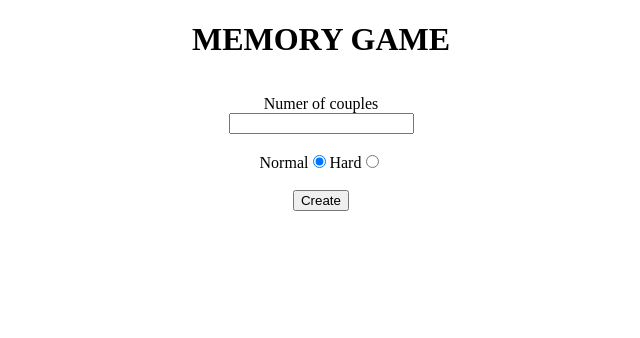
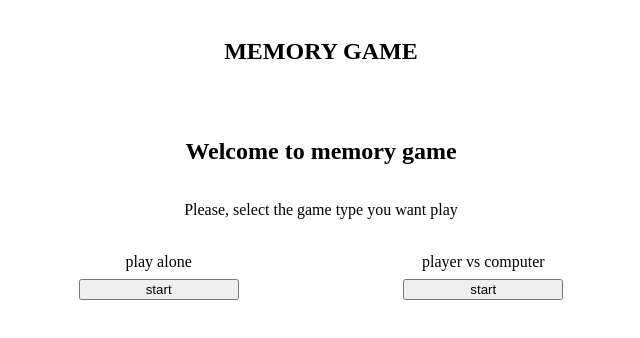
Before and after one commit to Adriordev/memory, a Vue app: page / in a window 1280 px wide. Shown: the top 338 px of the page, without its empty margins (319-959 px from the left). Built offline with nearby package versions, Linux system fonts and the light colour scheme.

Commit message:
Refactoring components to select game in 3 steps and improve css

```diff
--- a/src/App.vue
+++ b/src/App.vue
@@ -1,34 +1,85 @@
 <template>
-  <h1>MEMORY GAME</h1>
-  <Board :key="key" @handleReset="changeValueKey" />
+  <section class="main-container">
+    <header>
+      <h1>MEMORY GAME</h1>
+    </header>
+    <div class="select-game" v-if="!isVisibleGameSelector">
+      <h2>Welcome to memory game</h2>
+      <p>Please, select the game type you want play</p>
+      <br />
+      <div class="select-buttons">
+        <span>
+          <label for="play-alone"> play alone </label>
+          <br />
+          <button @click="selectGame(true)">start</button>
+        </span>
+        <span>
+          <label for="player-vs-computer"> player vs computer </label>
+          <br />
+          <button @click="selectGame(false)">start</button>
+        </span>
+      </div>
+    </div>
+    <ConfigGame :isPlayAlone="isPlayAlone" v-if="isVisibleGameSelector" />
+  </section>
 </template>
 
 <script>
 import { ref } from "@vue/reactivity";
-import Board from "./components/Board.vue";
+import ConfigGame from "./components/ConfigGame.vue";
 
 export default {
   name: "App",
   components: {
-    Board,
+    ConfigGame,
   },
   setup() {
-    const key = ref(false);
-    const changeValueKey = () => {
-      key.value = !key.value;
+    const isPlayAlone = ref();
+    const isVisibleGameSelector = ref(false);
+    const selectGame = (val) => {
+      isPlayAlone.value = val;
+      isVisibleGameSelector.value = true;
     };
     return {
-      Board,
-      changeValueKey,
-      key,
+      isPlayAlone,
+      isVisibleGameSelector,
+      selectGame,
+      ConfigGame,
     };
   },
 };
 </script>
 
 <style>
-html {
+#app {
   text-align: center;
-  margin: 0 auto;
+}
+.main-container {
+  display: grid;
+  grid-template-columns: repeat(auto-fit, minmax(3, 1fr));
+  grid-template-rows: 100px auto auto auto;
+  padding: 10px;
+  grid-template-areas:
+    "header header header"
+    ". select-game ."
+    ". config-game ."
+    "board board board";
+}
+header {
+  grid-area: header;
+}
+.select-game {
+  grid-area: select-game;
+  display: flex;
+  flex-flow: column wrap;
+}
+.select-buttons {
+  display: inherit;
+  flex-flow: row;
+  justify-content: space-around;
+}
+.select-buttons button {
+  margin: 0.5rem;
+  width: 10rem;
 }
 </style>
--- a/src/components/Board.vue
+++ b/src/components/Board.vue
@@ -1,30 +1,12 @@
 <template>
-  <div class="generate-board" v-if="!score && !endGame">
-    <label for="couplesCount">Numer of couples</label>
-    <br />
-    <input type="number" v-model="couplesCount" @keyup.enter="createCards" />
-    <br />
-    <br />
-    <label for="normal">Normal</label>
-    <input
-      type="radio"
-      name="gameDificulty"
-      value="normal"
-      v-model="gameDificulty"
+  <div class="board">
+    <div class="score-container" v-if="score">
+      <Score
+        v-bind="score"
+        :endGame="endGame"
+        :turnComputer="turnComputer"
+        :isPlayAlone="isPlayAlone"
       />
-    <label for="hard">Hard</label>
-    <input
-      type="radio"
-      name="gameDificulty"
-      value="hard"
-      v-model="gameDificulty"
-    />
-    <br />
-    <br />
-    <button @click="createCards">Create</button>
-  </div>
-  <div v-if="score">
-    <Score v-bind="score" :endGame="endGame" :turnComputer="turnComputer" />
       <button @click="handleReset">Reset game</button>
     </div>
     <div
@@ -38,6 +20,7 @@
         v-for="card in cards"
         :key="card.id"
       />
+    </div>
   </div>
 </template>
 
@@ -54,12 +37,14 @@ export default {
     Card,
     Score,
   },
+  props: {
+    couplesCount: { type: Number },
+    gameDificulty: { type: String },
+    isPlayAlone: { type: Boolean },
+  },
   emits: ["handleReset"],
   setup(props, context) {
     // State
-
-    const couplesCount = ref();
-    const gameDificulty = ref("normal");
     const cards = ref([]);
     const score = ref(); //depende del modo de juego que queramos crear, si es por rondas o por juegos independientes
     const turnComputer = ref(false);
@@ -75,7 +60,6 @@ export default {
     const hiddenCards = computed(() => cards.value.filter((c) => c.isHidden));
 
     // Functions
-
     const handleReset = () => {
       context.emit("handleReset");
     };
@@ -92,7 +76,7 @@ export default {
       cardsShown.value = [];
       endGame.value = false;
 
-      const images = await getImages(couplesCount.value);
+      const images = await getImages(props.couplesCount);
 
       for (let index = 0; index < images.length; index++) {
         const cardA = {
@@ -123,6 +107,13 @@ export default {
       await checkIfCoupleWasFound();
     };
 
+    const resetFlippedCards = async () => {
+      await sleep(2000);
+      flippedCards.value.forEach((element) => {
+        element.isFlipped = false;
+      });
+    };
+
     const checkIfCoupleWasFound = async () => {
       if (flippedCards.value.length < 2) return;
 
@@ -133,50 +124,49 @@ export default {
       const coupleFound =
         flippedCards.value[0].img === flippedCards.value[1].img;
       if (coupleFound) {
-        if (turnComputer.value) {
+        if (!turnComputer.value) {
+          score.value.player += 1;
+          score.value.cardsPlayer.push(flippedCards.value[0].img);
+        } else if (!props.isPlayAlone) {
           score.value.computer += 1;
           score.value.cardsComputer.push(flippedCards.value[0].img);
-        } else {
-          score.value.player += 1;
-          score.value.cardsPlayer.push(flippedCards.value[0].img);
         }
         flippedCards.value.forEach((element) => {
           element.isHidden = true;
         });
+        await resetFlippedCards();
       } else {
-        turnComputer.value = !turnComputer.value;
+        await resetFlippedCards();
+        if (!props.isPlayAlone) turnComputer.value = !turnComputer.value;
       }
 
-      await sleep(2000);
-
-      flippedCards.value.forEach((element) => {
-        element.isFlipped = false;
-      });
-      if (hiddenCards.value.length === couplesCount.value * 2) {
+      if (hiddenCards.value.length === props.couplesCount * 2) {
         endGame.value = true;
         return;
       }
       if (turnComputer.value) {
         await sleep(2000);
-        const cardsToFlip = computerPlayGame(cards, gameDificulty, cardsShown);
+        const cardsToFlip = computerPlayGame(
+          cards,
+          props.gameDificulty,
+          cardsShown
+        );
         for (let index = 0; index < cardsToFlip.length; index++) {
           flipCard(cardsToFlip[index]);
           await sleep(500);
         }
       }
     };
-
+    if (props.couplesCount > 0) createCards();
     return {
       handleReset,
-      couplesCount,
-      gameDificulty,
       cards,
       createCards,
       flipCard,
       Card,
       score,
       Score,
-      computerPlayGame,
+      /* computerPlayGame, */
       turnComputer,
       userCannotFlipCard,
       endGame,
@@ -186,8 +176,8 @@ export default {
 </script>
 
 <style>
-.generate-board {
-  padding: 15px 0px 15px 0px;
+.board {
+  grid-area: board;
 }
 .board-container {
   display: grid;
--- /dev/null
+++ b/src/components/ConfigGame.vue
@@ -0,0 +1,83 @@
+<template>
+  <div class="config-game" v-if="!isVisibleBoard">
+    <label for="couplesCount">Numer of couples</label>
+    <input type="number" v-model="couplesCount" />
+    <div v-if="!isPlayAlone">
+      <label for="normal">Normal</label>
+      <input
+        type="radio"
+        name="gameDificulty"
+        value="normal"
+        v-model="gameDificulty"
+      />
+      <label for="hard">Hard</label>
+      <input
+        type="radio"
+        name="gameDificulty"
+        value="hard"
+        v-model="gameDificulty"
+      />
+    </div>
+    <button @click="createBoard">Create</button>
+  </div>
+  <Board
+    :key="key"
+    @handleReset="changeValueKey"
+    :couplesCount="couplesCount"
+    :gameDificulty="gameDificulty"
+    :isPlayAlone="isPlayAlone"
+    v-if="isVisibleBoard"
+  />
+</template>
+<script>
+import Board from "./Board.vue";
+import { ref } from "vue";
+export default {
+  props: {
+    isPlayAlone: { type: Boolean },
+  },
+  components: {
+    Board,
+  },
+  setup() {
+    const couplesCount = ref();
+    const gameDificulty = ref("normal");
+    const isVisibleBoard = ref(false);
+    const key = ref(false);
+
+    const changeValueKey = () => {
+      key.value = !key.value;
+      couplesCount.value = "";
+      isVisibleBoard.value = false;
+    };
+
+    const createBoard = () => {
+      if (couplesCount.value <= 0) return;
+      isVisibleBoard.value = true;
+    };
+
+    return {
+      Board,
+      couplesCount,
+      gameDificulty,
+      isVisibleBoard,
+      changeValueKey,
+      key,
+      createBoard,
+    };
+  },
+};
+</script>
+<style>
+.config-game {
+  grid-area: config-game;
+  display: flex;
+  flex-flow: column wrap;
+}
+.config-game > * {
+  margin: 0.5rem auto;
+  width: 10rem;
+}
+.config-game button {
+}
+</style>
--- a/src/components/Score.vue
+++ b/src/components/Score.vue
@@ -1,19 +1,23 @@
 <template>
-  <div class="score">
+  <div :class="[isPlayAlone ? 'score-alone' : 'score']">
     <div class="player-score" :class="{ 'turn-selector': !turnComputer }">
       <h3>Win player cards: {{ player }}</h3>
       <div class="imgs">
         <img :src="img" alt="" v-for="img in cardsPlayer" :key="img" />
       </div>
     </div>
-    <div class="computer-score" :class="{ 'turn-selector': turnComputer }">
+    <div
+      class="computer-score"
+      :class="{ 'turn-selector': turnComputer }"
+      v-if="!isPlayAlone"
+    >
       <h3>Win computer cards: {{ computer }}</h3>
       <div class="imgs">
         <img :src="img" alt="" v-for="img in cardsComputer" :key="img" />
       </div>
     </div>
   </div>
-  <div v-if="endGame">
+  <div class="endGame" v-if="endGame && !isPlayAlone">
     <h2 v-if="player > computer">YOU WIN ({{ player }} - {{ computer }})</h2>
     <h2 v-else-if="player < computer">
       COMPUTER WINS ({{ player }} - {{ computer }})
@@ -30,6 +34,7 @@ export default {
     cardsComputer: { type: Array },
     endGame: { type: Boolean },
     turnComputer: { type: Boolean },
+    isPlayAlone: { type: Boolean },
   },
   setup() {
     return {};
@@ -40,6 +45,13 @@ export default {
 .score {
   display: grid;
   grid-template-columns: repeat(auto-fill, minmax(50%, 1fr));
+  align-items: start;
+  justify-content: space-around;
+  margin: 2rem;
+}
+.score-alone {
+  display: grid;
+  grid-template-columns: repeat(auto-fill, minmax(100%, 1fr));
   align-items: start;
   justify-content: space-around;
   margin: 2rem;
--- a/src/logic/Skynet.js
+++ b/src/logic/Skynet.js
@@ -3,7 +3,7 @@ export const computerPlayGame = (cards, gameDificulty, cardsShown) => {
   const computerCardstoFlip = [];
   const possibleCards = cards.value.filter((card) => !card.isHidden);
   //init hard mode
-  if (gameDificulty.value === "hard") {
+  if (gameDificulty === "hard") {
     const randomCardIndex = getRandomIndex(possibleCards);
     computerCardstoFlip.push(possibleCards[randomCardIndex].id);
     const coupleShown = cardsShown.value.find((card) => {
```
Lines whose indentation alone changed are shown as unchanged.
